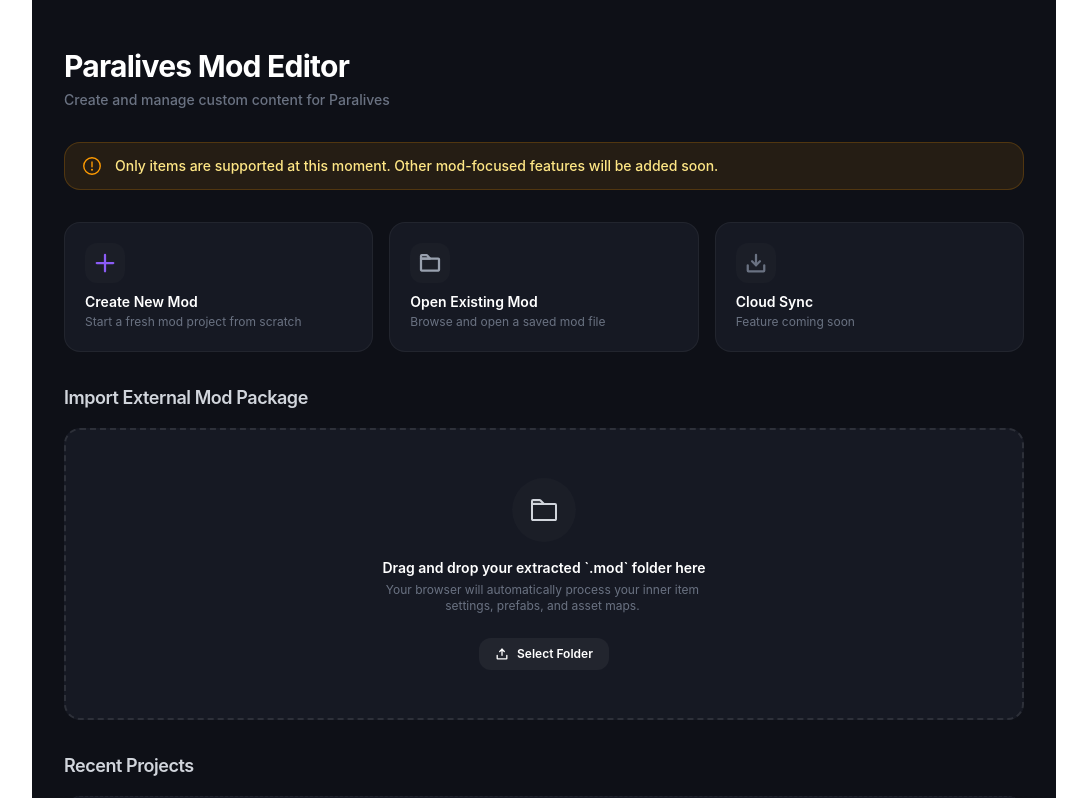
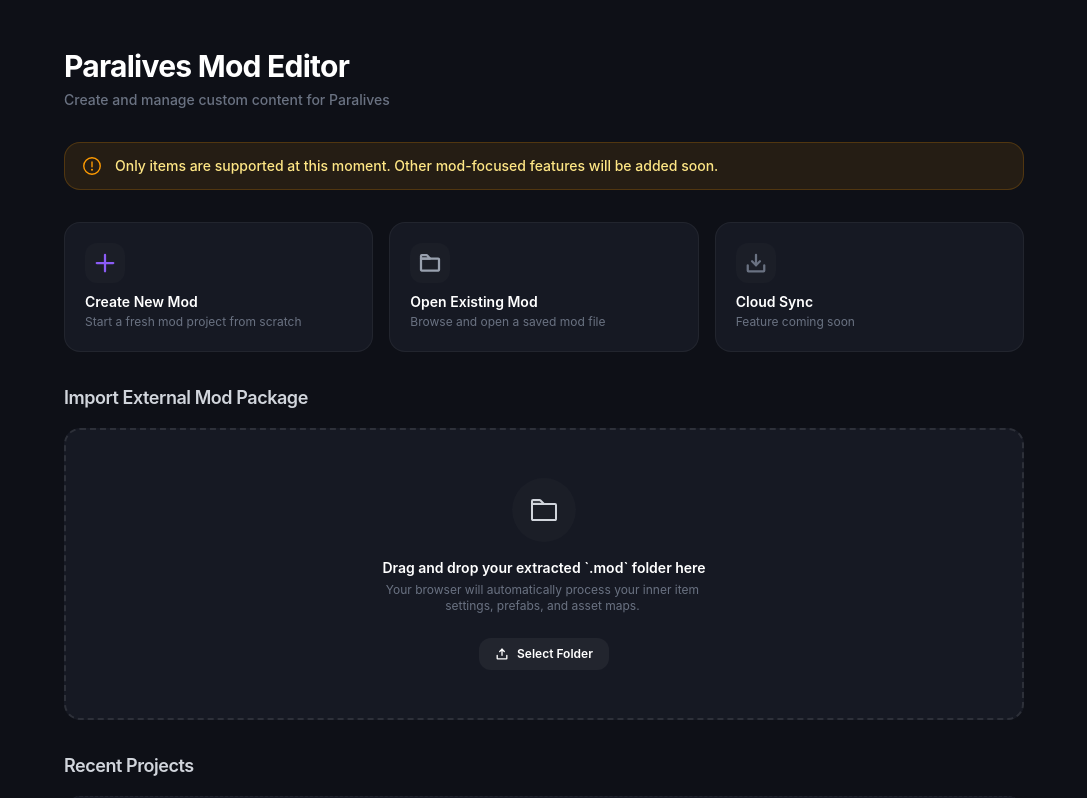
Before and after one commit to dontloseyourspark/paralives-mod-studio, a React (Vite) app: page / in a window 1280 px wide. Shown: the top 798 px of the page, without its empty margins (96-1183 px from the left). Built offline with nearby package versions, Linux system fonts and the light colour scheme.

Commit message:
minor css fix

```diff
--- a/src/index.css
+++ b/src/index.css
@@ -1 +1,5 @@
 @import "tailwindcss";
+
+#root {
+        background-color: #0e1017;
+}
```
